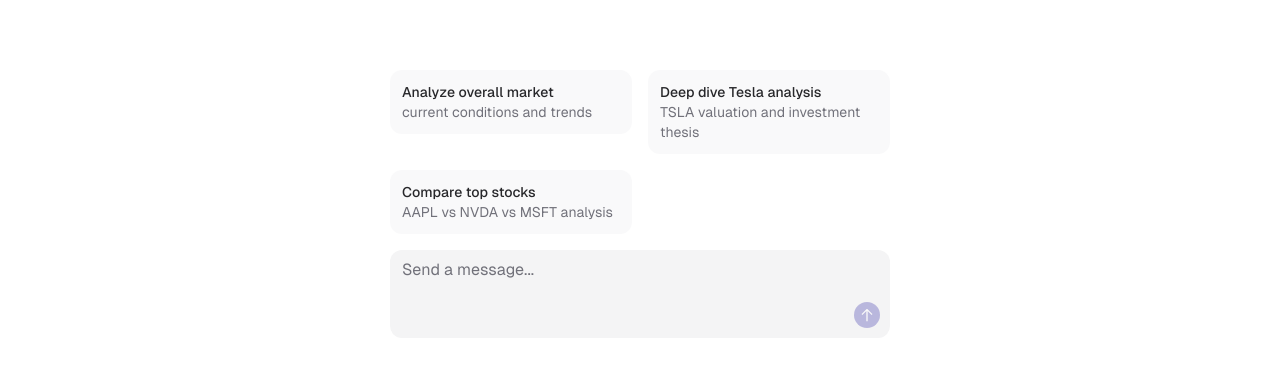
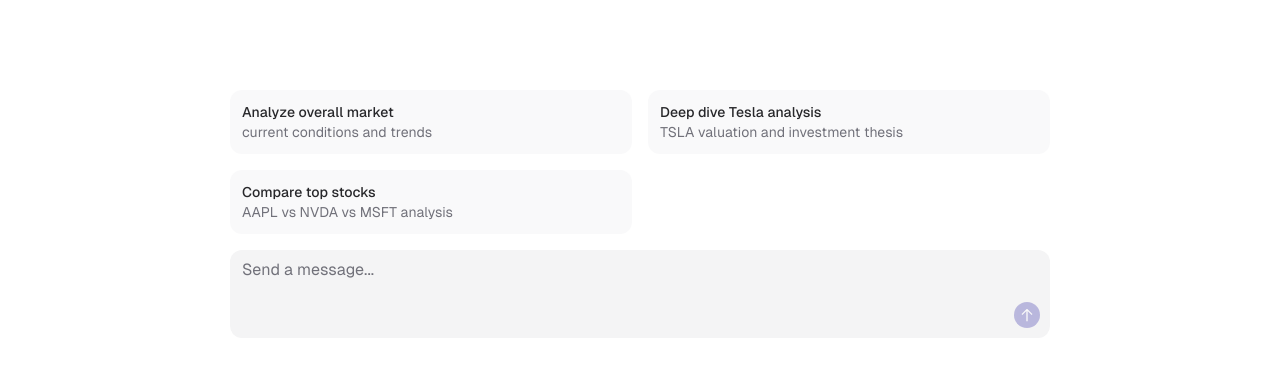
Before and after one commit to wanghsinche/gemini-stock-chatbot, a Next.js app: page / in a window 1280 px wide. Shown: the part 430-796 px from the top of the page. Built offline with nearby package versions, Linux system fonts and the light colour scheme; no server answers.

Commit message:
chore: text

```diff
--- a/components/custom/chat.tsx
+++ b/components/custom/chat.tsx
@@ -118,7 +118,7 @@
           />
         </div>
 
-        <div className="flex flex-row gap-2 relative items-end w-full md:max-w-[500px] max-w-[calc(100dvw-32px)] px-4 md:px-0">
+        <div className="flex flex-row gap-2 relative items-end w-full md:max-w-[820px] max-w-[calc(100dvw-64px)] px-4 md:px-0">
           <MultimodalInput
             input={input}
             setInput={setInput}
--- a/components/custom/checklist.tsx
+++ b/components/custom/checklist.tsx
@@ -37,16 +37,6 @@
     })
     .filter((item): item is { checked: boolean; text: string } => item !== null);
 
-  const handleClick = (index: number) => {
-    const newCheckedItems = new Set(checkedIndices);
-    if (newCheckedItems.has(index)) {
-      newCheckedItems.delete(index);
-    } else {
-      newCheckedItems.add(index);
-    }
-    setCheckedIndices(newCheckedItems);
-  };
-
   const completedCount = items.filter((item, index) => checkedIndices.has(index) || item.checked).length;
   const totalCount = items.length;
   const progressPercentage = totalCount > 0 ? (completedCount / totalCount) * 100 : 0;
@@ -82,7 +72,6 @@
           return (
             <div
               key={index}
-              onClick={() => handleClick(index)}
               className={cx(
                 "flex flex-row items-center gap-3 p-3 rounded-lg transition-all duration-200 cursor-pointer",
                 "bg-zinc-800/50 hover:bg-zinc-800 border border-zinc-700/50"
--- a/components/custom/markdown.tsx
+++ b/components/custom/markdown.tsx
@@ -10,7 +10,7 @@
       return !inline && match ? (
         <pre
           {...props}
-          className={`${className} text-sm w-[80dvw] md:max-w-[500px] overflow-x-scroll bg-zinc-100 p-3 rounded-lg mt-2 dark:bg-zinc-800`}
+          className={`${className} text-sm w-[80dvw] lg:max-w-[820px] overflow-x-scroll bg-zinc-100 p-3 rounded-lg mt-2 dark:bg-zinc-800`}
         >
           <code className={match[1]}>{children}</code>
         </pre>
--- a/components/custom/message.tsx
+++ b/components/custom/message.tsx
@@ -7,7 +7,6 @@
 import { Markdown } from "./markdown";
 import { PreviewAttachment } from "./preview-attachment";
 import { ToolInvocationRenderer } from "./tool-invocation-renderer";
-import { Weather } from "./weather";
 
 // AI SDK 5.0 message part types based on UIMessagePart
 export type MessagePart =
@@ -34,7 +33,7 @@
 }) => {
   return (
     <motion.div
-      className={`flex flex-row gap-4 px-4 w-full md:w-[500px] md:px-0 first-of-type:pt-20`}
+      className={`flex flex-row gap-4 px-4 w-full md:w-[820px] md:px-0 first-of-type:pt-20`}
       initial={{ y: 5, opacity: 0 }}
       animate={{ y: 0, opacity: 1 }}
     >
--- a/components/custom/multimodal-input.tsx
+++ b/components/custom/multimodal-input.tsx
@@ -94,7 +94,7 @@
   return (
     <div className="relative w-full flex flex-col gap-4">
       {messages.length === 0 && (
-        <div className="grid sm:grid-cols-2 gap-4 w-full md:px-0 mx-auto md:max-w-[500px]">
+        <div className="grid sm:grid-cols-2 gap-4 w-full md:px-0 mx-auto lg:max-w-[820px]">
           {suggestedActions.map((suggestedAction, index) => (
             <motion.div
               initial={{ opacity: 0, y: 20 }}
```
Also changed, not shown: app/(chat)/screenshot.png (added), 1 other file (tests, documents, lock files or other folders).
